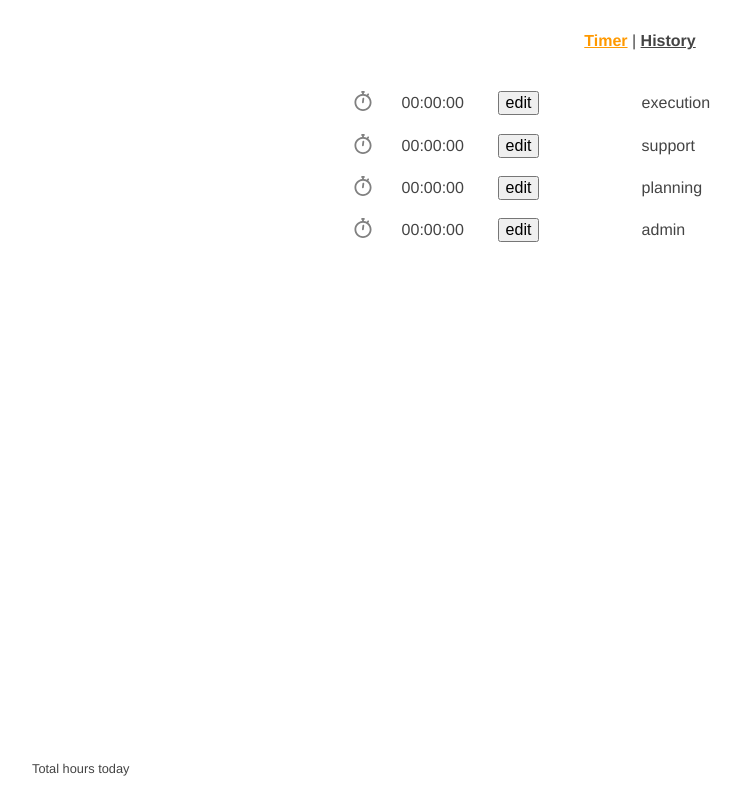
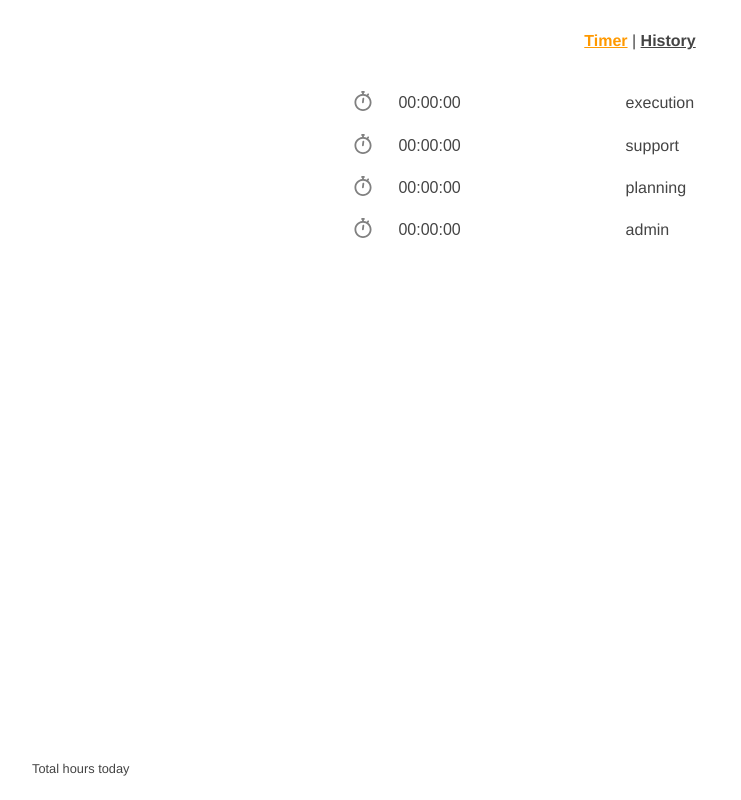
Before and after one commit to daviduffy/timer, a Vue app: page / in a window 1280 px wide. Shown: the whole page, without its empty margins (0-741 px from the left). Built offline with nearby package versions, Linux system fonts and the light colour scheme; the HTML template or start-up script is replaced by a standard one.

Commit message:
opted for start/stop and change events only. refactored to follow this pattern

```diff
--- a/src/App.vue
+++ b/src/App.vue
@@ -22,6 +22,11 @@ export default {
 </script>
 
 <style lang="sass">
+*,
+*::before,
+*::after
+  box-sizing: border-box
+
 body
   font-family: Helvetica, Tahoma, sans-serif
   -webkit-font-smoothing: antialiased
--- a/src/components/Designation.vue
+++ b/src/components/Designation.vue
@@ -1,7 +1,7 @@
 <template>
   <li class="Timer__item" :class="{ 'Timer__item--active': active }">
     <button
-      @click="handleClick(designation)"
+      @click="handleClick"
       class="B B--un"
     >
       <svg class="Timer__icon" xmlns="http://www.w3.org/2000/svg" xmlns:xlink="http://www.w3.org/1999/xlink" version="1.1" id="Layer_1" x="0px" y="0px" viewBox="0 0 512 512" style="enable-background:new 0 0 512 512;" xml:space="preserve">
@@ -10,14 +10,19 @@
       </svg>
     </button>
 
-    <TimerInput
-      v-if="edit"
-      v-on:submit="handleSubmit"
-      v-on:cancel="handleToggle" />
-    <div class="Timer__duration" v-else>
-      <span class="Timer__digits" v-html="getDuration(duration)"></span>
-      <div class="Timer__controls">
-        <button v-if="!active" @click="handleToggle" class="B">edit</button>
+    <div class="Timer__container" @mouseover="handleMouseover" @mouseout="handleMouseout">
+      <TimerInput
+        v-if="edit"
+        v-on:submit="handleSubmit"
+        v-on:cancel="handleToggle" />
+      <div v-else class="Timer__duration">
+        <button
+          class="Timer__digits Timer__digits--display B B--un"
+          @click="handleClick"
+          v-html="getDuration()"></button>
+        <div class="Timer__controls">
+          <button v-if="showEdit" @click="handleToggle" class="B B--un a a--f">adjust time</button>
+        </div>
       </div>
     </div>
     <span class="Timer__designation">{{designation}}</span>
@@ -26,6 +31,7 @@
 
 <script>
 import display, { timer, jsx, euro } from '@/services/display';
+import * as types from '@/constants/constants';
 import TimerInput from '@/components/TimerInput.vue';
 export default {
   props: {
@@ -39,6 +45,7 @@ export default {
     }
   },
   data: () => ({
+    showEdit: false,
     edit: false,
     rotation: 0
   }),
@@ -47,8 +54,11 @@ export default {
   },
   methods: {
     handleToggle() {
+      console.log('toggle');
       this.edit = !this.edit;
     },
+    handleMouseover() { return this.showEdit = true; },
+    handleMouseout() { return this.showEdit = false; },
     handleInput({ target }) {
       const { value: VALUE } = target;
       const value = VALUE.replace(/[^0-9]|:/g, '');
@@ -59,29 +69,44 @@ export default {
       this.$store.dispatch('startSetDuration', payload);
       this.edit = false;
     },
-    handleClick(nextDesignation) {
-      this.$store.dispatch('startSelectDesignation', { designation: nextDesignation });
+    handleClick() {
+      const { designation } = this;
+      const { designation: prevDesignation } = this.$store.state;
+
+      let action, type;
+      switch (prevDesignation) {
+        // if currDesignation is equal to the previous designation
+        case designation:
+          action = 'startStopTimer';
+          type = types.STOP_TIMER;
+          break;
+        case '':
+          action = 'startStartTimer';
+          type = types.START_TIMER;
+          break;
+        default:
+          action = 'startSwitchTimer';
+          type = types.SWITCH_TIMER;
+          break;
+      }
+      this.$store.dispatch(action, { type, designation });
     },
-    getDuration(duration) {
-      let totalDuration = dayjs(duration).unix();
-      let totalEpoch = duration;
+    getDuration() {
+      const historicalDuration = this.$store.state.aggregate[this.designation] || 0;
+      let totalDuration = historicalDuration;
       if (this.active) {
         // add current time minus start time to stored duration
-        const { startTime, time } = this.$store.state
-        const activeDuration = time - startTime;
-        totalDuration = totalDuration + dayjs(activeDuration).unix();
-        totalEpoch = totalEpoch + activeDuration;
+        const { duration: activeDuration } = this.$store.state
+        totalDuration = totalDuration + activeDuration;
       }
-      const minutes = (dayjs(totalEpoch).format('mm') / 60);
+      // also sets the rotation of the clock :(
+      const minutes = (dayjs(totalDuration).format('mm') / 60);
       const rotation = (Math.round(minutes * 100) / 100) * 360;
       this.rotation = rotation - 34;
       return display(totalDuration, jsx);
     }
   },
   computed: {
-    duration() {
-      return this.$store.state.aggregate[this.designation];
-    },
     userInputDigital() {
       return [...this.userInput].reverse().map((num, index) => {
         if (index % 2 === 0 && index !== 0) {
@@ -118,11 +143,15 @@ export default {
     max-width: 1.25rem
     fill: gray
 
+  .Timer__container
+    display: flex
+    flex: 2
+    max-width: 240px
+
   .Timer__duration
     display: flex
-    flex: 2
-    margin-left: 1rem
-    max-width: 240px
+    align-items: center
+    flex: 1
     font-variant-numeric: tabular-nums
 
   .Timer__digits,
@@ -133,9 +162,18 @@ export default {
 
   .Timer__digits
     flex: 1 0 40%
+    min-width: 40%
+    max-width: 40%
+    align-self: stretch
+    color: inherit
+
+  .Timer__digits--display
+    padding-left: 1rem
 
   .Timer__controls
     flex: 1 0 60%
+    min-width: 60%
+    max-width: 60%
 
   .Timer__designation
     flex: 1
--- a/src/components/Timer.vue
+++ b/src/components/Timer.vue
@@ -5,7 +5,7 @@
         v-for="d in designations"
         :key="d"
         :designation="d"
-        :active="d === designation"
+        :active="d === currentDesignation"
       />
     </ul>
   </div>
@@ -23,7 +23,6 @@ import Designation from '@/components/Designation';
 import display, { timer } from '@/services/display';
 import { uuid } from '@/utils';
 import { getAggregate } from '@/services/eventStream';
-import designations from '@/fixtures/designations';
 import { getEvents, setEvents } from '@/services/localStorage';
 
 export default {
@@ -31,55 +30,12 @@ export default {
   components: {
     Designation
   },
-  methods: {
-    getDuration(designation) {
-      const { aggregate = {} } = this.$store.state;
-      return aggregate[designation];
-
-      // let currentDuration;
-      // // this is the currently-running timer
-      // if (this.designation === designation) {
-      //   // this will display weird shit after 24 hours
-      //   const prevDuration = this.aggregate[designation] || 0;
-      //   currentDuration = (this.time - this.startTime) + prevDuration;
-
-      // // this is just diplaying the time from the aggregate
-      // } else {
-      //   currentDuration = this.aggregate[designation];
-      // }
-      // const currentStopMoment = dayjs(currentDuration);
-      // const secondsDuration = currentStopMoment.diff(dayjs(0), 'seconds');
-      // // console.log(secondsDuration);
-      // return display(currentStopMoment.unix(), timer);
-    },
-  },
   computed: {
-    aggregate() {
-      return this.$store.state.aggregate;
-    },
-    events() {
-      return this.$store.state.events;
-    },
-    designation() {
+    currentDesignation() {
       return this.$store.state.designation;
-    },
-    day() {
-      return this.$store.state.day;
     },
     designations() {
       return this.$store.state.designations;
-    },
-    toggleText() {
-      return `${this.expanded ? 'hide' : 'show'} config`;
-    },
-    startTime() {
-      return this.$store.state.startTime;
-    },
-    timer() {
-      return this.$store.state.timer;
-    },
-    time() {
-      return this.$store.state.time;
     }
   }
 };
--- a/src/components/Total.vue
+++ b/src/components/Total.vue
@@ -27,8 +27,8 @@ export default {
     startTime() {
       return this.$store.state.startTime;
     },
-    time() {
-      return this.$store.state.time;
+    duration() {
+      return this.$store.state.duration;
     },
     timer() {
       return this.$store.state.timer;
@@ -36,18 +36,18 @@ export default {
     total() {
       const aggregateTotal = Object.values(this.aggregate)
         .reduce((total, curr) => {
-          total += curr;
+          total += curr || 0;
           return total;
         }, 0);
       let total;
       // if there is currently a timer, add the duration from the timer
       if (this.startTime) {
-        total = aggregateTotal + (this.time - this.startTime);
+        total = aggregateTotal + this.duration;
       } else {
         total = aggregateTotal;
       }
       // const format = total > 3599999 ?  : 'mm[<span>]:ss[</span>]';
-      return display(dayjs(total).unix(), euro);
+      return display(total, euro);
     }
   }
 };
--- a/src/main.js
+++ b/src/main.js
@@ -9,5 +9,5 @@ Vue.config.devtools = true;
 new Vue({
   router,
   store,
-  render: h => h(App),
+  render: h => h(App)
 }).$mount('#app');
--- a/src/services/display.js
+++ b/src/services/display.js
@@ -1,21 +1,22 @@
-const display = (timeInSeconds = 0, displayFunc) => { // 1h 32m 32s
-  const hours = Math.round(Math.floor(timeInSeconds / 3600));
-  const minutes = Math.round(Math.floor(timeInSeconds % 3600) / 60);
-  const seconds = Math.round(Math.floor(timeInSeconds % 60));
-  return displayFunc(hours, minutes, seconds);
+const display = (milliseconds = 0, displayFunc = (...rest) => rest) => { // 1h 32m 32s
+  const unix = Math.round(milliseconds / 1000);
+  const h = Math.floor(unix / 3600);
+  const m = Math.floor(Math.floor(unix % 3600) / 60);
+  const s = Math.floor(unix % 60);
+  return displayFunc({ h, m, s });
 };
 
-const euro = (h = 0, m = 0, s = 0) => {
+const euro = ({ h = 0, m = 0, s = 0 }) => {
   const d = (t, str) => t > 0 ? `${('0'+t).slice(-2)}${str}` : '';
   return [d(h, 'h'), d(m, 'm'), d(s, 's')].join(' ');
 };
 
-const timer = (h = 0, m = 0, s = 0) => {
+const timer = ({ h = 0, m = 0, s = 0 }) => {
   const d = (t) => t > 0 ? ('0'+t).slice(-2) : '00';
   return [d(h), d(m), d(s)].join(':');
 };
 
-const jsx = (h = 0, m = 0, s = 0) => {
+const jsx = ({ h = 0, m = 0, s = 0 }) => {
   const d = (t, str) => (`<span class="${str}">${('0'+t).slice(-2)}</span>`);
   return [d(h, 'h'), d(m, 'm'), d(s, 's')].join(`<span class="c">:</span>`);
 };
--- a/src/store.js
+++ b/src/store.js
@@ -4,7 +4,7 @@ import Vuex from 'vuex';
 import dayjs from 'dayjs';
 
 // Internal Dependencies
-import { Event, getAggregate } from '@/services/eventStream';
+import { Event, getAggregate, getProjection, apply } from '@/services/eventStream';
 import designations from '@/fixtures/designations';
 import { getEvents } from '@/services/localStorage';
 import * as types from '@/constants/constants';
@@ -16,22 +16,19 @@ export default new Vuex.Store({
     aggregate: getAggregate({ designations }),
     designation: '',
     designations,
+    duration: null,
     events: [],
     history: getEvents(),
     startTime: null,
     timer: null,
-    time: null,
     today: dayjs().startOf('day').valueOf()
   },
   mutations: {
-    addEvent(state, event) {
+    recordEvent(state, event) {
       state.events = [...state.events, event];
     },
     setEvents(state, payload) {
       state.events = payload;
-    },
-    setStartTime(state, ms) {
-      state.startTime = dayjs(ms).valueOf();
     },
     setDesignation(state, designation) {
       state.designation = designation;
@@ -39,17 +36,20 @@ export default new Vuex.Store({
     setHistory(state, payload) {
       state.history = payload;
     },
-    startTimer(state) {
-      state.time = dayjs().valueOf();
+    startTimer(state, startTime = false) {
+      const now = dayjs().valueOf();
+      state.startTime = startTime || now;
+      state.duration = now - state.startTime;
       state.timer = setInterval(() => {
         state.time = dayjs().valueOf();
+        state.duration = dayjs().valueOf() - state.startTime;
       }, 1000);
     },
     stopTimer(state) {
       clearInterval(state.timer);
       state.timer = null;
       state.startTime = null;
-      state.time = null;
+      state.duration = null;
     },
     handleToggleConfig() {
       this.expanded = !this.expanded;
@@ -59,59 +59,70 @@ export default new Vuex.Store({
     }
   },
   actions: {
-    startSelectDesignation(context, payload) {
-      let { designation, type } = payload;
-      const { designation: prevDesignation } = context.state;
-
-      if (prevDesignation === '') {
-        type = types.START_TIMER;
-      } else if (prevDesignation === designation) {
-        type = types.STOP_TIMER;
-        designation = '';
-      } else {
-        type = types.SWITCH_TIMER;
-      }
-
-      const event = new Event({ type, ...payload });
-      context.commit('addEvent', event);
-      context.commit('stopTimer');
-      context.commit('setStartTime', dayjs().valueOf());
-      context.commit('setDesignation', designation);
-
-      if (type !== types.STOP_TIMER) {
-        context.commit('startTimer');
-      }
-      context.dispatch('startSaveEvents')
+    startApplyEvent(context, event) {
+      const applyFunc = apply[event.type];
+      const { aggregate: prevProjection } = context.state;
+      const nextProjection = applyFunc(prevProjection, event);
+      context.commit('setAggregate', nextProjection);
+    },
+    startStartTimer(context, protoEvent) { // type, designation
+      const event = new Event({ ...protoEvent });
+      return context.dispatch('startRecordEvent', event)
         .then(() => {
-          context.dispatch('startReconstituteAggregate');
+          context.commit('startTimer');
+          context.commit('setDesignation', protoEvent.designation);
+          return context.dispatch('startApplyEvent', event);
         });
     },
+    startSwitchTimer(context, protoEvent) {
+      const { designation: prevDesignation } = context.state;
+      const protoEventStop = {
+        type: types.STOP_TIMER,
+        designation: prevDesignation,
+        duration: protoEvent.duration
+      };
+      const protoEventStart = {
+        type: types.START_TIMER,
+        designation: protoEvent.designation
+      };
+      context.dispatch('startStopTimer', protoEventStop)
+        .then(() => context.dispatch('startStartTimer', protoEventStart));
+    },
+    startStopTimer(context, protoEvent) {
+      const { startTime } = context.state;
+      const duration = dayjs().valueOf() - startTime;
+      const event = new Event({ ...protoEvent, duration });
+      return context.dispatch('startRecordEvent', event)
+        .then(() => {
+          context.commit('stopTimer', event);
+          context.commit('setDesignation', ''); // clear current designation
+          return context.dispatch('startApplyEvent', event);
+        });
+    },
+    startRecordEvent(context, event) {
+      context.commit('recordEvent', event);
+      const databaseName = 'designationTimer';
+      const today = dayjs().startOf('day').valueOf();
+      const prevState = getEvents();
+      const nextState = {
+        ...prevState,
+        [today]: context.state.events
+      };
+      window.localStorage[databaseName] = JSON.stringify(nextState);
+      return Promise.resolve('just need to chain something');
+    },
+    // user is manually over-riding the projected duration for a given designation
     startSetDuration(context, payload) {
       const { designation, hours, minutes, seconds } = payload;
       const oneHour = 3600000;
       const oneMinute = 60000;
       const oneSecond = 1000;
-      const newTotal = (hours * oneHour) + (minutes * oneMinute) + (seconds * oneSecond);
-      const event = new Event({ type: types.SET_TIMER, designation, newTotal });
-      context.commit('addEvent', event);
-      context.dispatch('startSaveEvents')
-        .then(() => {
-          context.dispatch('startReconstituteAggregate');
-        });
-    },
-    startSaveEvents({ state }) {
-      const databaseName = 'designationTimer';
-      const today = dayjs().startOf('day').valueOf();
-      const prevState = getEvents();
-      const nextState = {
-        ...prevState,
-        [today]: state.events
-      };
-      window.localStorage[databaseName] = JSON.stringify(nextState);
-      return Promise.resolve('just need to chain something');
+      const duration = (hours * oneHour) + (minutes * oneMinute) + (seconds * oneSecond);
+      const event = new Event({ type: types.SET_TIMER, designation, duration });
+      return context.dispatch('startRecordEvent', event)
+        .then(() => context.dispatch('startApplyEvent', event));
     },
     startRetrieveEvents(context) {
-      console.log('startRetrieveEvents');
       const storedEvents = getEvents();
       // history exists
       if (Object.keys(storedEvents).length > 0) {
@@ -121,26 +132,24 @@ export default new Vuex.Store({
         const todayStream = storedEvents[today];
 
         // an event stream from today already exists
-        if (todayStream.length > 0) {
+        if (todayStream && todayStream.length > 0) {
           context.commit('setEvents', todayStream);
 
           const last = todayStream[todayStream.length - 1];
-          const stopped = last.type === types.STOP_TIMER;
+          const running = last.type !== types.STOP_TIMER;
 
           // a timer from today is currently running
-          if (!stopped) {
-            context.commit('setStartTime', last.createdAt);
-            context.commit('startTimer');
+          if (running) {
+            context.commit('startTimer', last.createdAt);
             context.commit('setDesignation', last.designation);
           }
         }
       }
     },
     startReconstituteAggregate(context) {
-      console.log('startReconstituteAggregate');
-      const { designations, today } = context.state;
+      const { today } = context.state;
       const events = getEvents();
-      const aggregate = getAggregate({ events, designations, today });
+      const aggregate = getProjection({ events, designations, today });
       context.commit('setAggregate', aggregate);
     }
   }
```
Also changed, not shown: src/fixtures/events.js (+33 -58 lines), src/services/eventStream.js (+41 -9 lines).
